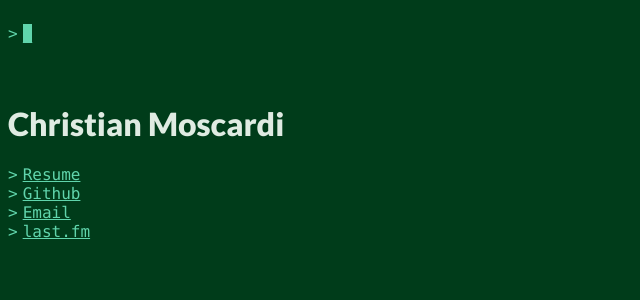
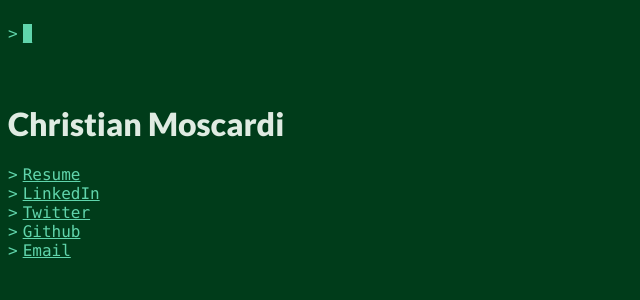
Before and after one commit to cmoscardi/cmoscardi.github.io, a Jekyll site: the page built from links.html, in a window 1280 px wide. Shown: the top 300 px of the page, without its empty margins (0-640 px from the left). Built offline with Jekyll 4.4.1, drawn with Linux system fonts in a browser that asks for light colours; nearby versions of some CDN libraries.

Commit message:
updating personal links

```diff
--- a/links.html
+++ b/links.html
@@ -5,7 +5,8 @@ title: links
 <h1 id="nomen">Christian Moscardi</h1>
 <ul id="links">
   <li><a target="_blank" href="/static/resume.pdf">Resume</a></li>
+  <li><a target="_blank" href="https://www.linkedin.com/in/christian-moscardi-54272045">LinkedIn</a></li>
+  <li><a target="_blank" href="https://twitter.com/c_moscardi">Twitter</a></li>
   <li><a target="_blank" href="https://github.com/cmoscardi">Github</a></li>
   <li><a target="_blank" href="mailto:christianmoscardi@gmail.com">Email</a></li>
-  <li><a target="_blank" href="http://last.fm/user/clucku">last.fm</a></li>
 </ul>
```
